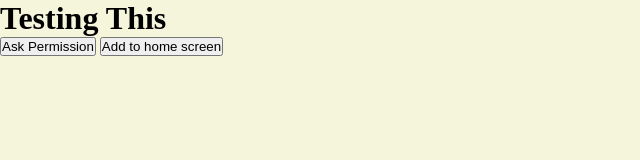
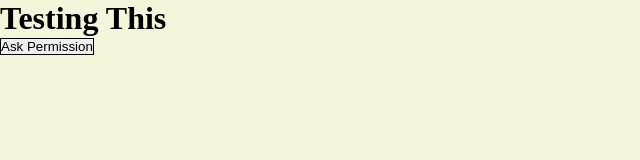
Before and after one commit to richart14/push-test, a website: page index.html in a window 1280 px wide. Shown: the whole page, without its empty margins (0-640 px from the left). Drawn offline with Linux system fonts and the light colour scheme.

Commit message:
beforeinstallprompt button

```diff
--- a/index.css
+++ b/index.css
@@ -6,3 +6,7 @@
 body {
   background-color: beige;
 }
+
+button {
+  border: solid 1px black;
+}
--- a/index.html
+++ b/index.html
@@ -7,11 +7,11 @@
     <meta name="viewport" content="width=device-width, initial-scale=1">
     <link rel="manifest" href="/manifest.json">
     <link rel="stylesheet" type="text/css" media="screen" href="index.css" />
-    <script src="index.js"></script>
 </head>
 <body>
     <h1>Testing This</h1>
     <button id="permission-btn" onclick="main()">Ask Permission</button>
-    <button class="add-button">Add to home screen</button>
+    <button id="add-btn">Add to home screen</button>
+    <script src="index.js"></script>
 </body>
 </html>
--- a/index.js
+++ b/index.js
@@ -35,7 +35,8 @@ console.log(Notification.permission)
 
 let deferredPrompt;
 
-const addBtn = document.querySelector('.add-button');
+let addBtn = document.querySelector('#add-btn');
+
 addBtn.style.display = 'none';
 window.addEventListener('beforeinstallprompt', (e) => {
   // Prevent Chrome 67 and earlier from automatically showing the prompt
```
